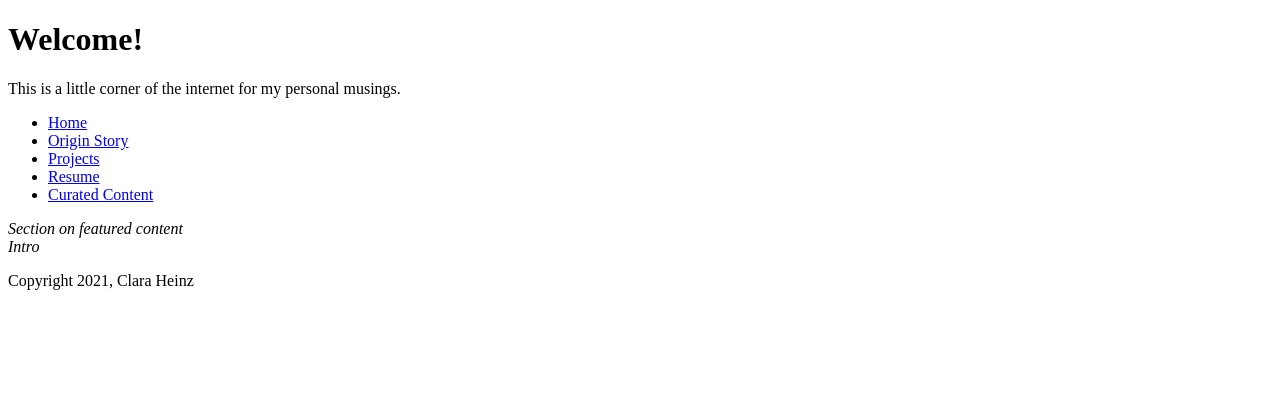
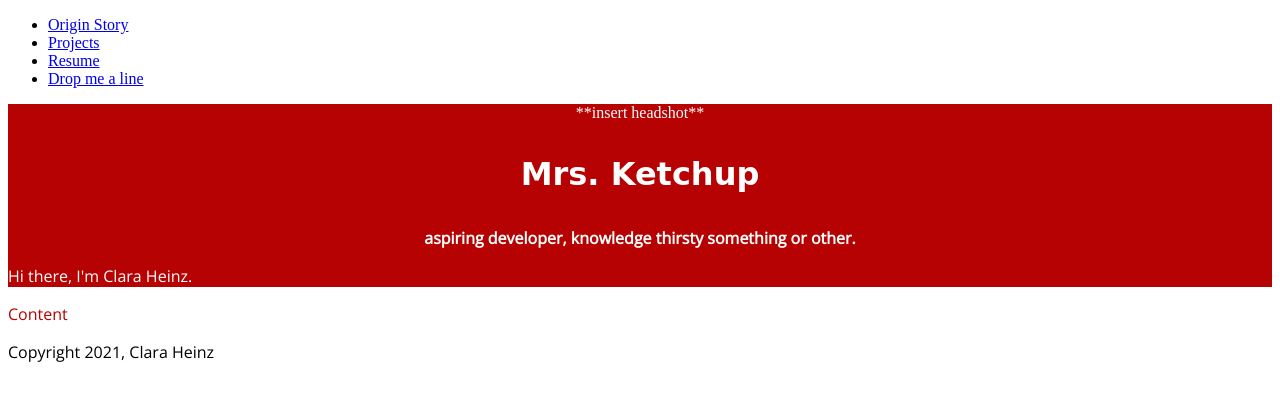
Before and after one commit to clarakheinz/mrsketchup, a plain HTML site: page index.html in a window 1280 px wide. Drawn offline with nearby package versions, Linux system fonts and the light colour scheme; a web font is replaced by a local one.

Commit message:
Update index and add some styling

```diff
--- a/css/style.css
+++ b/css/style.css
@@ -3,3 +3,44 @@
    teal: E5FCF5 or B3DEC1 [accent]
    white: FEFFFE [secondary]
 */
+
+h1 {
+   font-family: 'Short Stack', cursive;
+}
+
+p, h2 {
+   font-family: 'Open Sans', sans-serif;
+}
+
+div.img {
+   text-align: center;
+}
+
+div.first-page {
+   background-color: #B60202;
+   color:#fefffe;
+}
+
+div.first-page h1 {
+   color: #fefffe;
+   font-family: 'Short Stack', cursive;
+   text-align: center;
+   padding: 0.75rem ;
+}
+
+div.first-page h2 {
+   font-weight: bold;
+   text-align: center;
+   font-size: 2vh;
+   text-transform: lowercase;
+}
+
+div.first-page p {
+   color: #fefffe;
+   font-family: 'Open Sans', sans-serif;
+}
+
+div.body {
+   background-color: #fefffe;
+   color: #B60202;
+}
--- a/index.html
+++ b/index.html
@@ -2,29 +2,35 @@
 <html>
   <head>
       <title>Mrs. Ketchup's Pantry</title>
+      <link rel="stylesheet" href="css/style.css">
+      <link rel="preconnect" href="https://fonts.gstatic.com">
+      <link href="https://fonts.googleapis.com/css2?family=Open+Sans&family=Short+Stack&display=swap" rel="stylesheet">
   </head>
   <body>
       <header>
-        <h1>Welcome!</h1>
-        <p>This is a little corner of the internet for my personal musings.</p>
         <nav>
             <ul>
-                <li><a href="#">Home</a></li>
-                <li><a href="/about.html">Origin Story</a></li>
+                <li><a href="#">Origin Story</a></li>
                 <li><a href="#">Projects</a></li>
                 <li><a href="#">Resume</a></li>
-                <li><a href="#">Curated Content</a></li>
+                <li><a href="#">Drop me a line</a></li>
             </ul>
         </nav>
       </header>
-      <section>
-          <i>Section on featured content</i>
-      </section>
-      <section>
-          <i>
-          Intro
-          </i>
-      </section>
+      <div class="first-page">
+        <div class="img">**insert headshot**</div>
+        <h1>Mrs. Ketchup</h1>
+        <section>
+
+            <h2>Aspiring developer, knowledge thirsty something or other.</h2>
+            <p>Hi there, I'm Clara Heinz.</p>
+        </section>
+      </div>
+      <div class="body">
+          <p>
+          Content
+          </p>
+      </div>
   </body>
 
   <footer>
```
